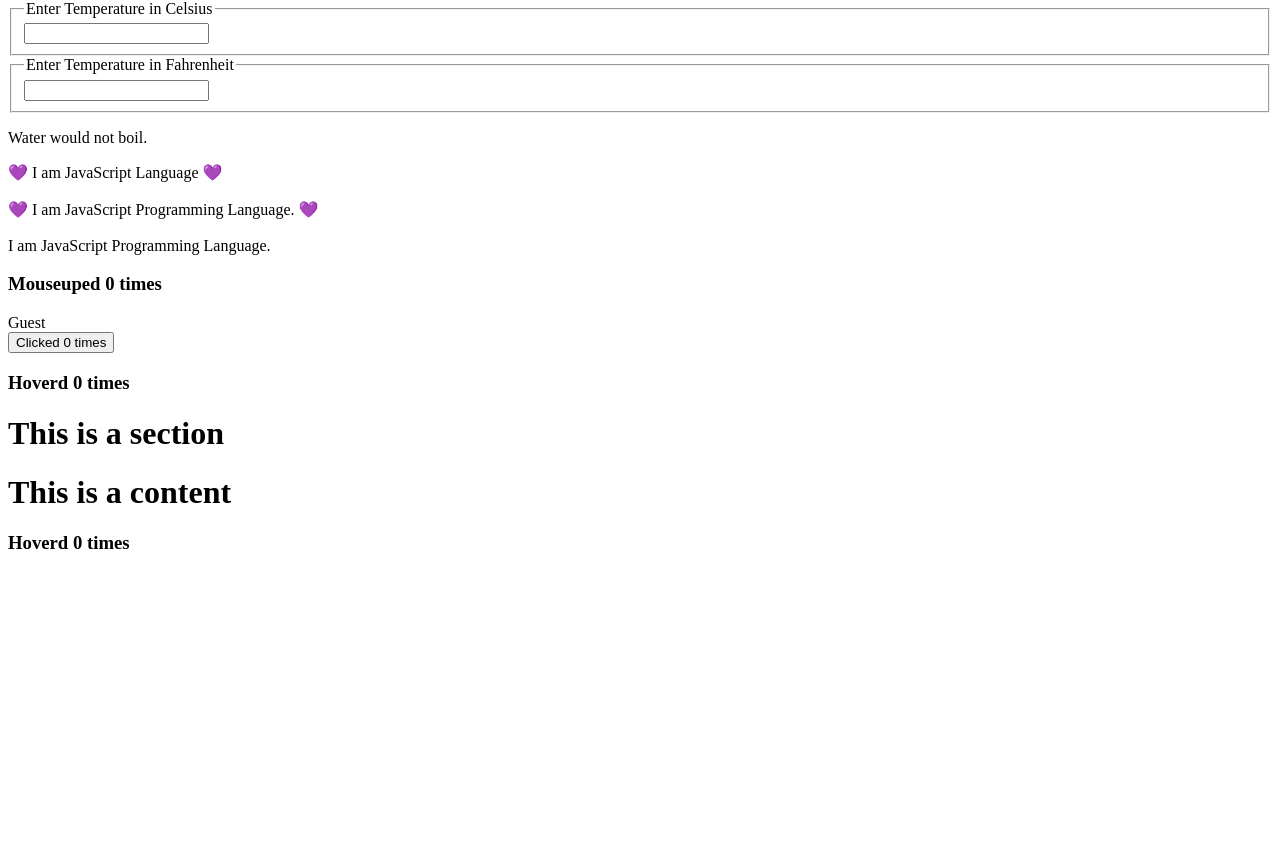
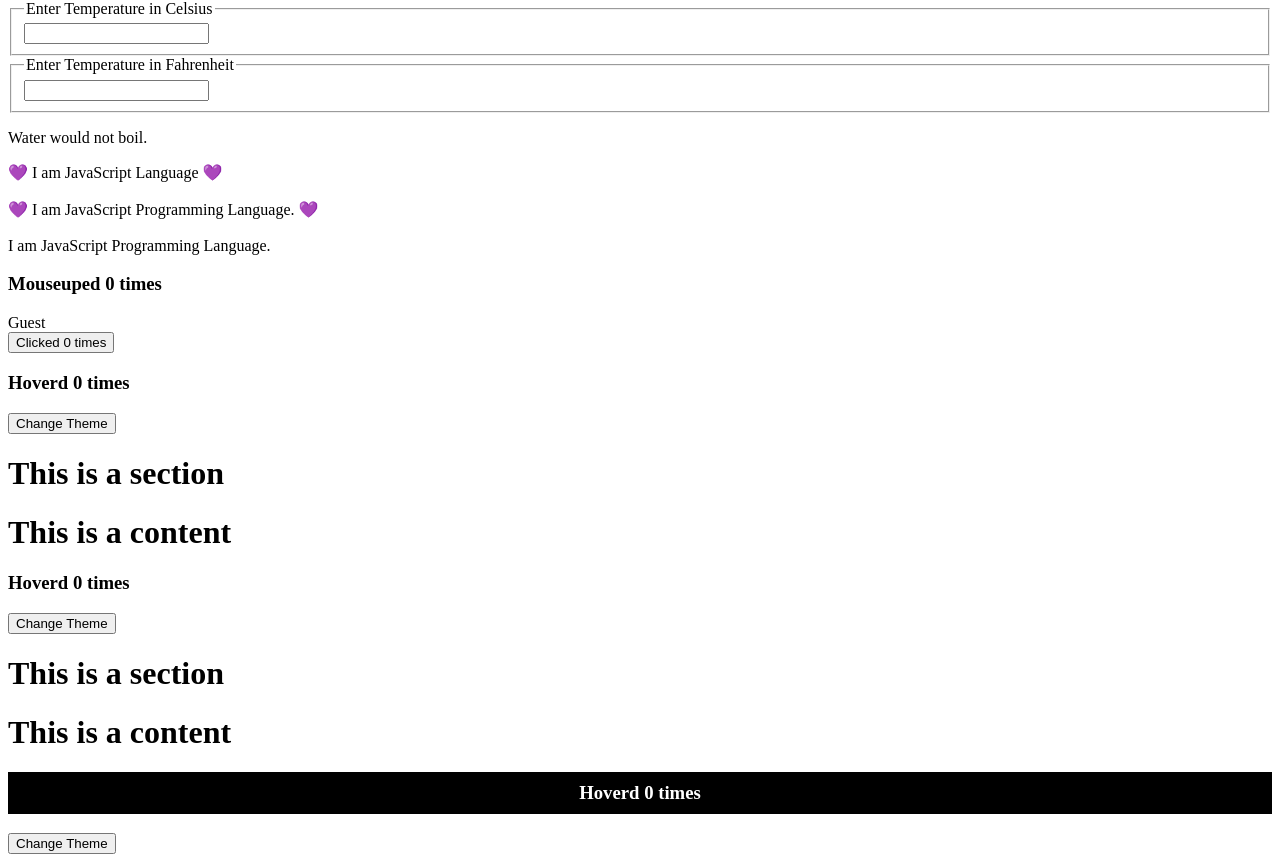
Before and after one commit to mostafijur014/myreact, a React (Create React App) app in the folder myreact/: page / in a window 1280 px wide. Shown: the part 1164-2026 px from the top of the page. Before the commit the page ends 1737 px from the top, so only its background shows below. Built offline with nearby package versions, Linux system fonts and the light colour scheme.

Commit message:
Context API

```diff
--- a/myreact/src/App.js
+++ b/myreact/src/App.js
@@ -1,5 +1,6 @@
 /* eslint-disable react/jsx-no-undef */
 /* eslint-disable react/no-unescaped-entities */
+import React from 'react';
 import Calculator from './components/Calculator';
 import ClockList from './components/CkockList';
 import ClickCounter from './components/ClickCounter';
@@ -14,8 +15,28 @@ import Texts from './components/inheritance/Texts';
 import MouseUp from './components/MouseUp';
 import Section from './components/Section';
 import User from './components/User';
+import ThemeContext from './Contexts/themeContext';
 
-function App() {
+// eslint-disable-next-line react/prefer-stateless-function
+export default class App extends React.Component {
+    state = {
+        theme: 'dark',
+    };
+
+    switchTheme = () => {
+        this.setState(({ theme }) => {
+            if (theme === 'dark')
+                return {
+                    theme: 'light',
+                };
+            return {
+                theme: 'dark',
+            };
+        });
+    };
+
+    render() {
+        const { theme } = this.state;
         const quantites = [1, 2, 3, 4, 5];
         return (
             // <div>
@@ -69,10 +90,15 @@ function App() {
                     {(counter, incrementCount)} => (
                     <ClickCounter count={counter} incrementCount={incrementCount} />)
                 </Counter> */}
+                    <Section theme={theme} />
+                    <ThemeContext.Provider value={{ theme, switchTheme: this.switchTheme }}>
+                        {' '}
                         <Section />
+                    </ThemeContext.Provider>
                 </div>
             </>
         );
     }
+}
 
-export default App;
+// export default App;
--- /dev/null
+++ b/myreact/src/Contexts/themeContext.js
@@ -0,0 +1,7 @@
+import React from 'react';
+
+const themeContext = React.createContext({
+    theme: 'light',
+});
+
+export default themeContext;
--- a/myreact/src/components/Content.js
+++ b/myreact/src/components/Content.js
@@ -1,15 +1,43 @@
+import React from 'react';
+import ThemeContext from '../Contexts/themeContext';
 import Counter from './Counter';
 import HoverCounter from './HoverCounter';
 
-export default function Content() {
+// eslint-disable-next-line react/prefer-stateless-function
+export default class Content extends React.Component {
+    componentDidMount() {
+        console.log(this.context);
+    }
+
+    render() {
+        const { theme, switchTheme } = this.context;
         return (
             <div>
                 <h1>This is a content</h1>
+                {/* <Counter>
+                    {(counter, incrementCount) => (
+                        // eslint-disable-next-line no-undef
+                        <HoverCounter count={counter} incrementCount={incrementCount} theme={theme} />
+                    )}
+                </Counter> */}
                 <Counter>
                     {(counter, incrementCount) => (
-                    <HoverCounter count={counter} incrementCount={incrementCount} />
+                        // eslint-disable-next-line react/jsx-no-undef
+                        // <ThemeContext.Consumer>
+                        // {({ theme, switchTheme }) => (
+                        <HoverCounter
+                            count={counter}
+                            incrementCount={incrementCount}
+                            theme={theme}
+                            switchTheme={switchTheme}
+                        />
+                        // )}
+                        //  </ThemeContext.Consumer>
                     )}
                 </Counter>
             </div>
         );
     }
+}
+
+Content.contextType = ThemeContext;
--- a/myreact/src/components/HoverCounter.js
+++ b/myreact/src/components/HoverCounter.js
@@ -54,10 +54,20 @@
 import React from 'react';
 // import withCounter from './HOC/withConter';
 // eslint-disable-next-line react/prefer-stateless-function
-export default function HoverCounter({ count, incrementCount }) {
+export default function HoverCounter({ count, incrementCount, theme, switchTheme }) {
+    const style =
+        theme === 'dark'
+            ? { backgroundColor: '#000000', color: '#ffffff', textAlign: 'center', padding: '10px' }
+            : null;
     return (
         <div>
-            <h3 onMouseOver={incrementCount}> Hoverd {count} times</h3>
+            <h3 onMouseOver={incrementCount} style={style}>
+                {' '}
+                Hoverd {count} times
+            </h3>
+            <button type="button" onClick={switchTheme}>
+                Change Theme
+            </button>
         </div>
     );
 }
```
Also changed, not shown: myreact/src/lib/Context.js (added, +24 -0 lines). Lines whose indentation alone changed are shown as unchanged.
